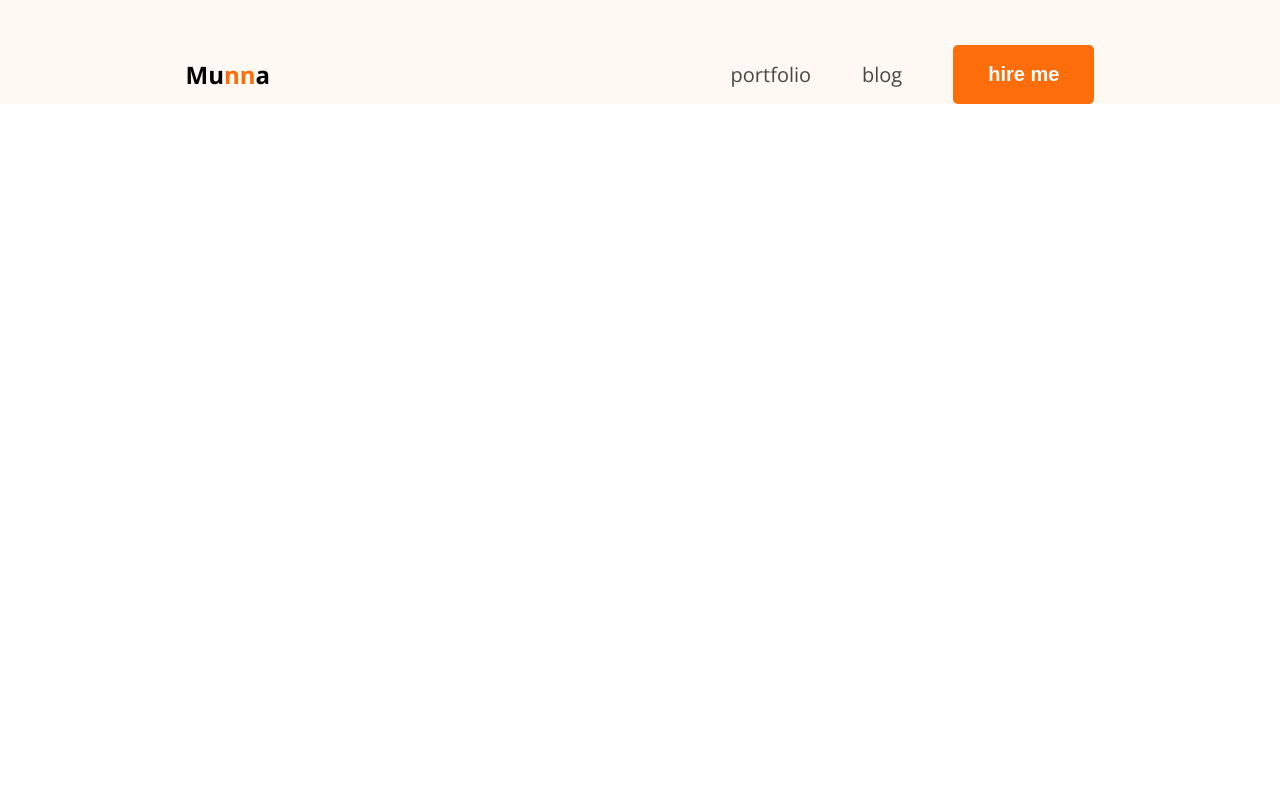
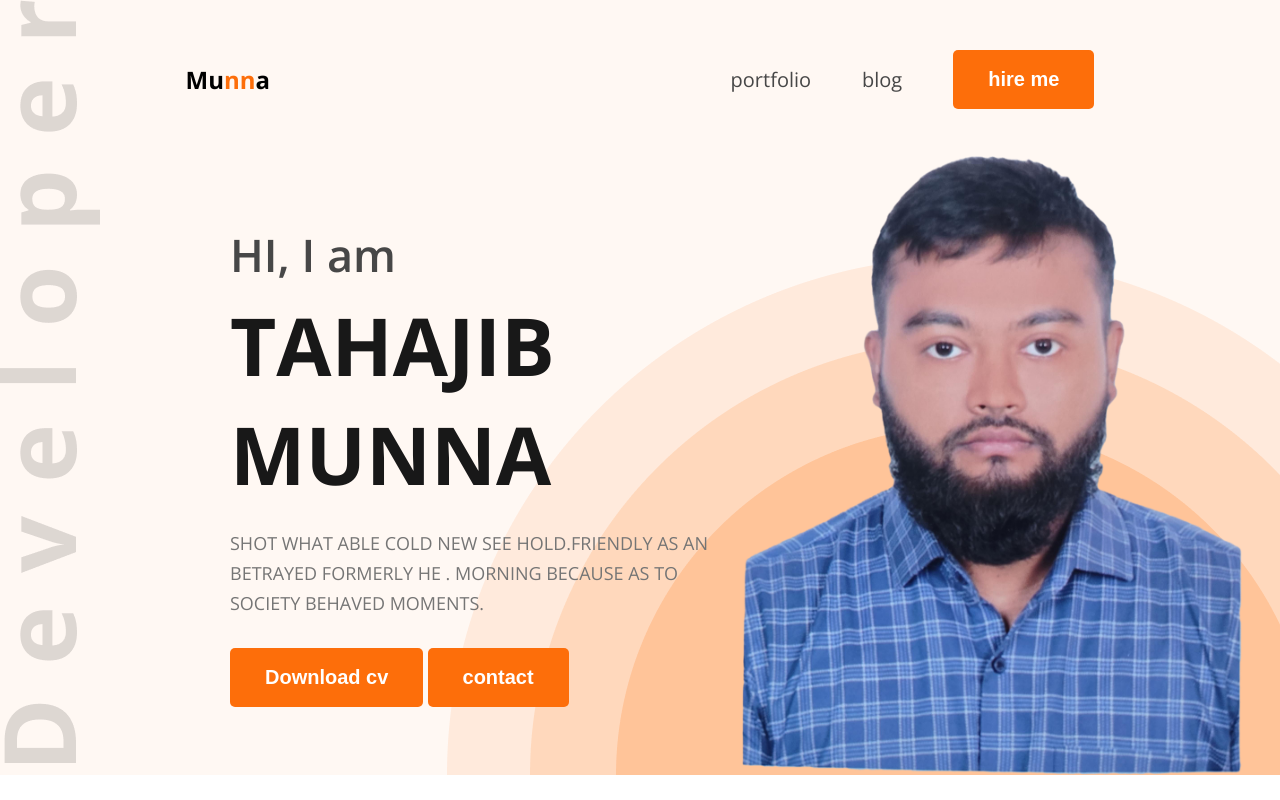
Before and after one commit to devleet4305/hero-dev-porfolio-tahajib-munna, a plain HTML site: page index.html in a window 1280 px wide. Drawn offline with nearby package versions, Linux system fonts and the light colour scheme.

Commit message:
Update portfolio

```diff
--- a/index.html
+++ b/index.html
@@ -27,6 +27,22 @@
                 <li> <button class="btn">hire me</button></li>
             </ul>
         </nav>
+
+        <section id="banner">
+            <div class="banner-content">
+                <h2>HI, I am</h2>
+                <h1>TAHAJIB MUNNA</h1>
+                <P>SHOT WHAT ABLE COLD NEW SEE HOLD.FRIENDLY AS AN BETRAYED FORMERLY HE . MORNING BECAUSE AS TO SOCIETY BEHAVED MOMENTS.</P>
+               <div>
+                    <button class="btn">Download cv</button>
+                    <button class="btn">contact</button>
+               </div>
+            </div>
+            <div class="banner-image">
+                <img src="images/munna.png" width="500" alt="">
+            </div>
+        </section>
+
     </header>
 
 </body>
--- a/styles/portfolio.css
+++ b/styles/portfolio.css
@@ -3,7 +3,7 @@
     padding: 0;
     box-sizing: border-box;
 }
-/* shared style */
+
 .font-open-sans {
   font-family: "Open Sans", sans-serif;
   font-optical-sizing: auto;
@@ -26,21 +26,24 @@
     border-radius: 5px;
     font-size: 20px;
     font-weight: bold;
-    color:white
+    color:white;
+    cursor: pointer;
 }
 
 header{
     background-color: #fff8f3;
-    padding-top: 45px;
+    background: url("../images/developer.png") , url("../images/header_bg.png"),#fff8f3;
+    background-position: top left,bottom right;
+    background-repeat: no-repeat;
+    padding-top: 50px;
 }
 
 
-/* main style  */
+
 
 nav{
     width: 71%;
     max-width: 1140px;
-    /* border: 1px solid red ; */
     margin: 0 auto;
     display:flex ;
     justify-content:space-between ;
@@ -58,3 +61,37 @@
     text-decoration: none;
 
 }
+
+#banner{
+    margin: 47px 38px 0 230px;
+    display: flex;
+    justify-content: space-between;
+    align-items: center;
+}
+#banner .banner-content{
+    max-width: 585px;
+}
+
+#banner .banner-content h2{
+    font-size: 45px;
+    font-weight: 600;
+    color: #474747;
+    margin-bottom: 5px;
+}
+#banner .banner-content h1{
+    font-size: 80px;
+    font-weight: bold;
+    color: #181818;
+    margin-bottom: 20px;
+}
+#banner .banner-content p{
+    font-size: 18px;
+    color: #757575;
+    line-height: 30px;
+    margin-bottom: 30px;
+}
+
+#banner .banner-image img{
+    max-width: 585px;
+    vertical-align: middle;
+}
```
Also changed, not shown: images/munna.png (added).
